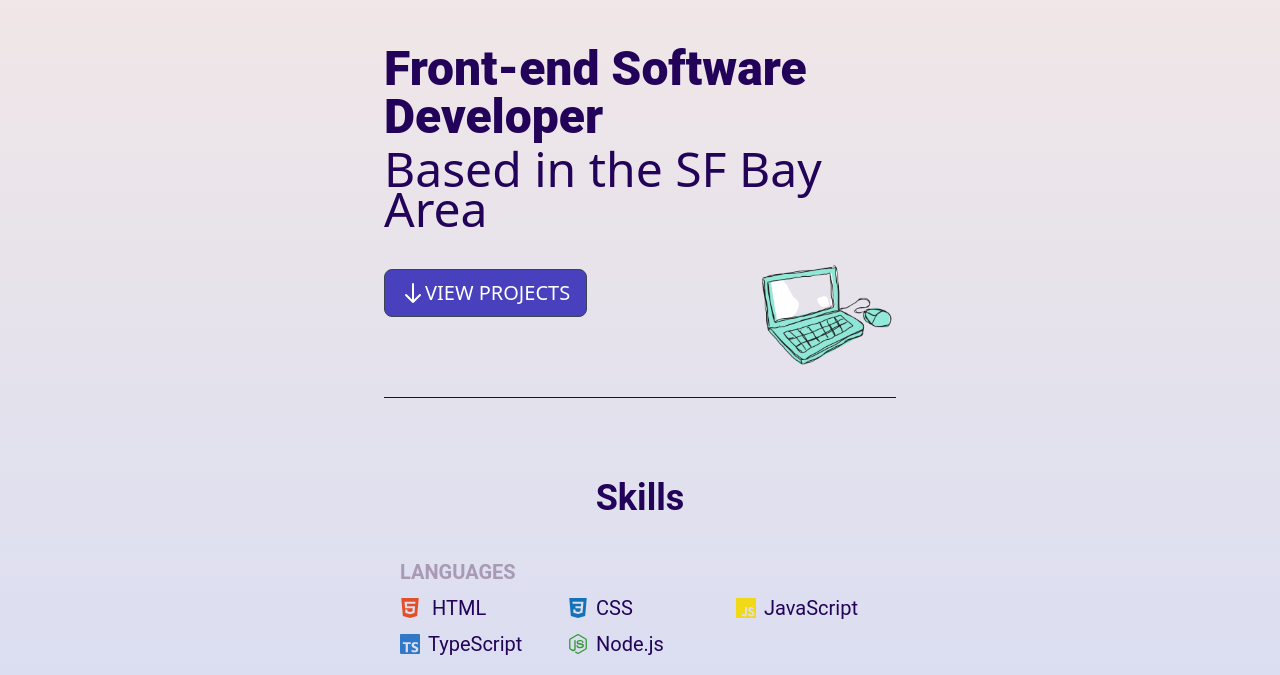
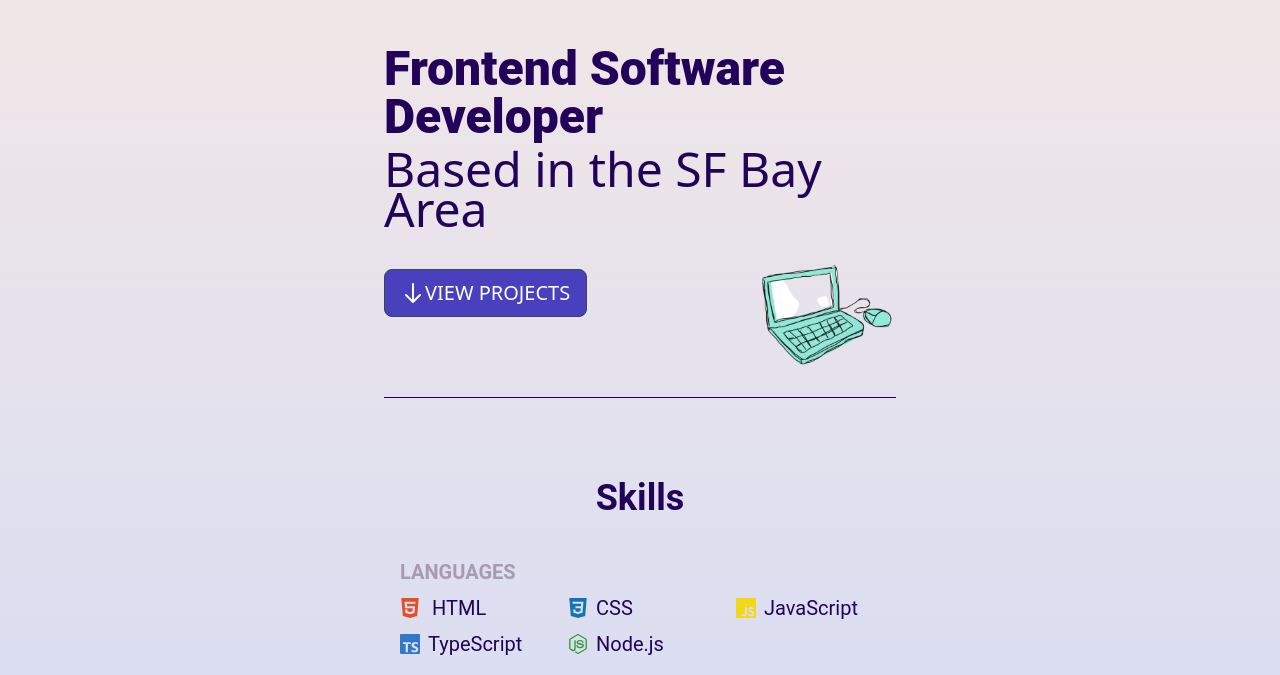
Before and after one commit to JeremyDudet/portfolio, an Astro site: page / in a window 1280 px wide. Shown: the part 125-800 px from the top of the page. Built offline with nearby package versions, Linux system fonts and the light colour scheme; Astro itself is replaced by a stand-in of ours.

Commit message:
change spelling

```diff
--- a/src/pages/index.astro
+++ b/src/pages/index.astro
@@ -15,7 +15,7 @@ import Socials from "../components/Socials.astro";
     <section class="pt-12 max-w-lg mx-auto">
       <div>
         <h1 class="font-black text-primary text-5xl mb-2">
-          Front-end Software Developer
+          Frontend Software Developer
         </h1>
         <h2
           class="text-primary text-5xl font-[100] font-serif leading-10 mb-10"
```
